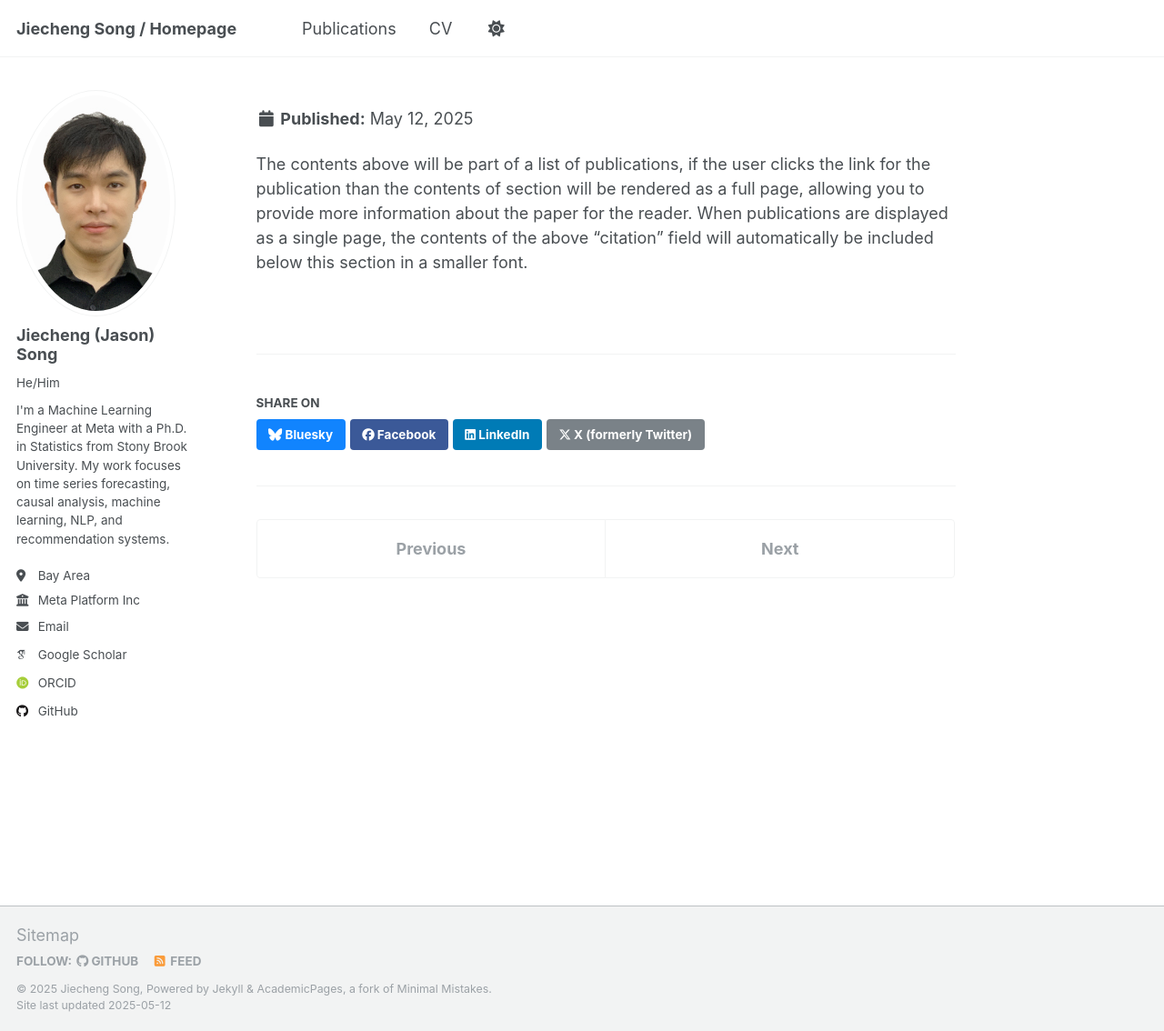
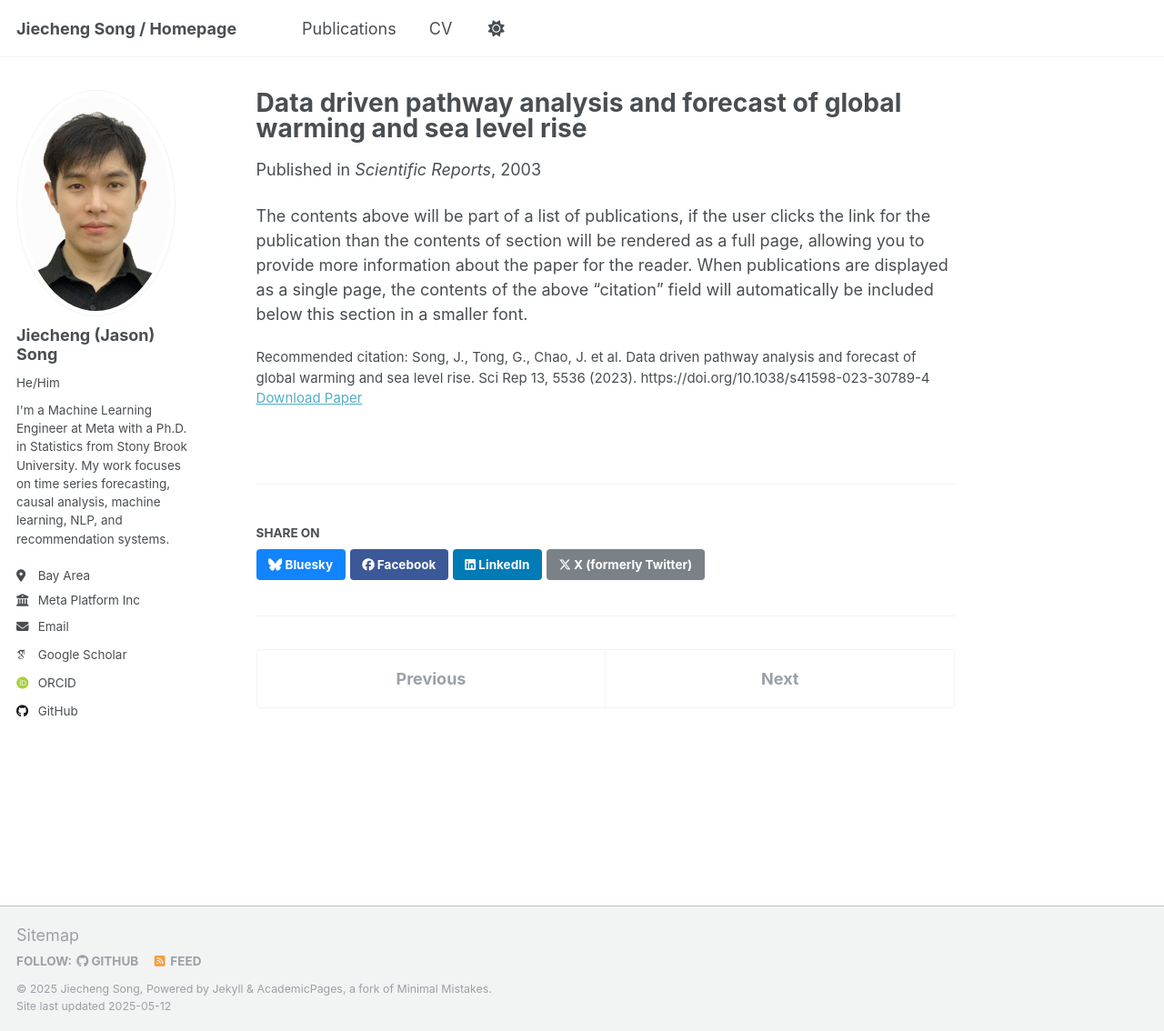
Before and after one commit to sjc1995/sjc1995.github.io, a Jekyll site: the page built from _publications/2023-01-01-Data-driven-pathway-analysis-and-forecast-of-global-warming-and-sea-level-rise.md, in a window 1280 px wide and 1134 px high. Shown: the whole window at 91% size. Built offline with Jekyll 4.4.1, drawn with Linux system fonts in a browser that asks for light colours; some web fonts are replaced.

Commit message:
test publication

```diff
--- a/_publications/2023-01-01-Data-driven-pathway-analysis-and-forecast-of-global-warming-and-sea-level-rise.md
+++ b/_publications/2023-01-01-Data-driven-pathway-analysis-and-forecast-of-global-warming-and-sea-level-rise.md
@@ -2,10 +2,11 @@
 title: "Data driven pathway analysis and forecast of global warming and sea level rise"
 collection: publications
 category: manuscripts
-permalink: [Data driven pathway analysis and forecast of global warming and sea level rise](https://www.nature.com/articles/s41598-023-30789-4)
+permalink: /publication/2023-01-01-Data-driven-pathway-analysis-and-forecast-of-global-warming-and-sea-level-rise
 excerpt: 'We propose a statistical framework that integrates climate variables and temporal trend analysis to forecast global warming patterns and future sea level rise. This data-driven approach offers interpretable insights into the environmental impacts of climate change and supports informed decision-making for climate resilience.'
 date: 2003-01-01
 venue: 'Scientific Reports'
+paperurl: 'https://www.nature.com/articles/s41598-023-30789-4'
 citation: 'Song, J., Tong, G., Chao, J. et al. Data driven pathway analysis and forecast of global warming and sea level rise. Sci Rep 13, 5536 (2023). https://doi.org/10.1038/s41598-023-30789-4'
 ---
 The contents above will be part of a list of publications, if the user clicks the link for the publication than the contents of section will be rendered as a full page, allowing you to provide more information about the paper for the reader. When publications are displayed as a single page, the contents of the above "citation" field will automatically be included below this section in a smaller font.
```
